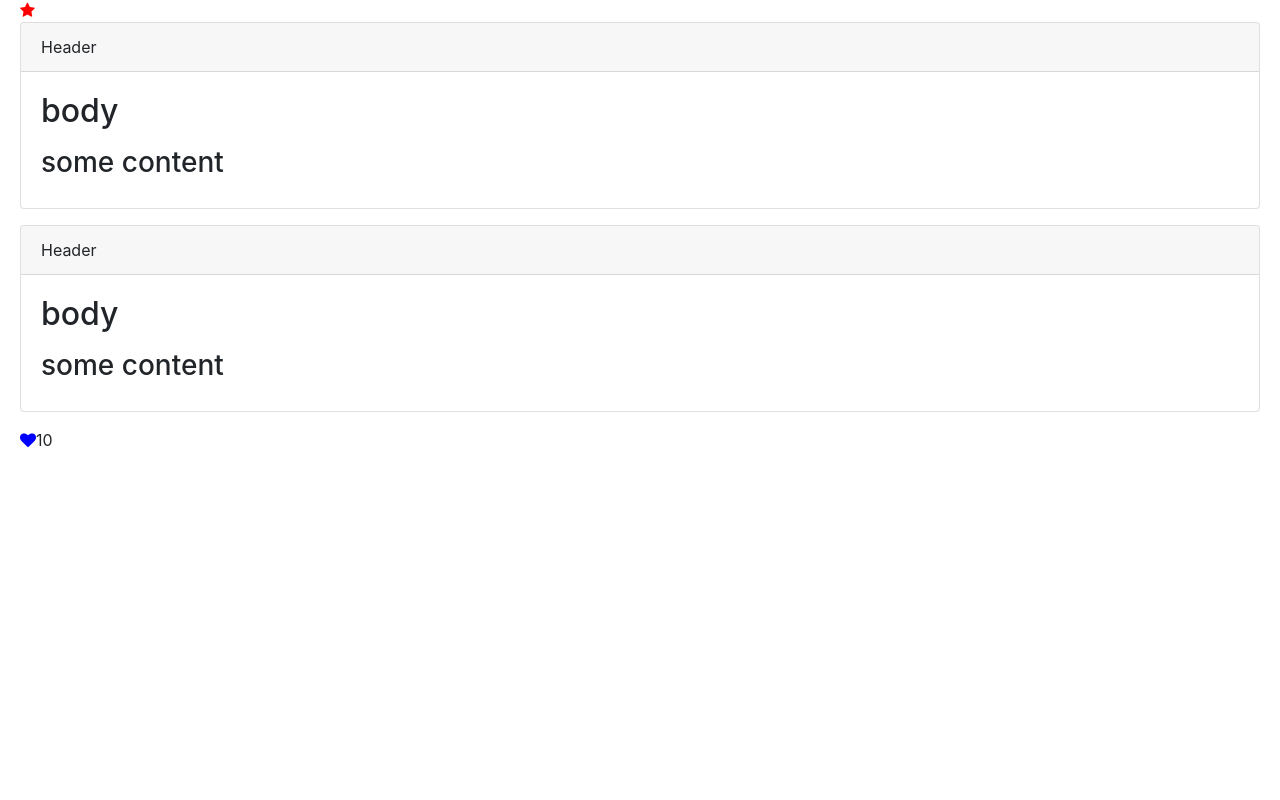
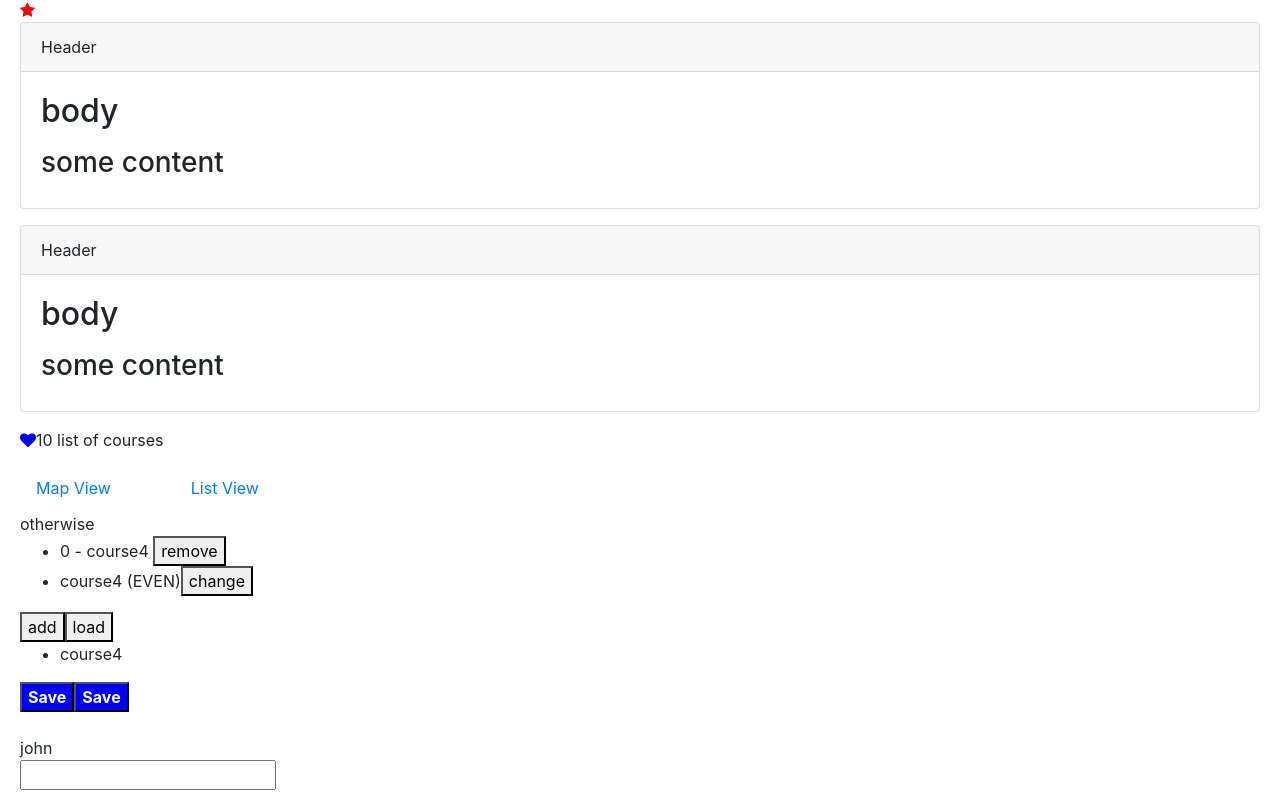
Before and after one commit to saittosun/mosh-hello-angular, an Angular app: page / in a window 1280 px wide. Shown: the part 710-1510 px from the top of the page. Before the commit the page ends 1182 px from the top, so only its background shows below. Built offline with nearby package versions, Linux system fonts and the light colour scheme.

Commit message:
directives is recapped

```diff
--- a/src/app/app.component.html
+++ b/src/app/app.component.html
@@ -26,3 +26,10 @@
 <app-like
   [likesCount]="tweet.likesCount"
   [isActive]="tweet.isLiked"></app-like>
+<app-directives-course></app-directives-course>
+
+<!--custom directives-->
+<br>
+<!--bir tane bind property oldugu icin asagidakini degistirdi-->
+<!-- <input type="text" appInputFormat [format]="'uppercase'"> -->
+<input type="text" [appInputFormat]="'uppercase'">
--- a/src/app/app.component.ts
+++ b/src/app/app.component.ts
@@ -8,6 +8,9 @@ import { FavoriteChangedEventArgs } from './building-reusable-favorite/building-
   styleUrls: ['./app.component.css']
 })
 export class AppComponent {
+  // ngswitchcase
+  viewMode = 'something';
+
   // assignment-4
   tweet = {
     body: 'here is the body of tweet',
--- a/src/app/app.module.ts
+++ b/src/app/app.module.ts
@@ -11,6 +11,8 @@ import { TitleCasePipe } from './title-case.pipe';
 import { BuildingReusableFavoriteComponent } from './building-reusable-favorite/building-reusable-favorite.component';
 import { BootstrapPanelComponent } from './bootstrap-panel/bootstrap-panel.component';
 import { LikeComponent } from './like/like.component';
+import { DirectivesCourseComponent } from './directives-course/directives-course.component';
+import { InputFormatDirective } from './input-format.directive';
 
 @NgModule({
   declarations: [
@@ -22,7 +24,9 @@ import { LikeComponent } from './like/like.component';
     TitleCasePipe,
     BuildingReusableFavoriteComponent,
     BootstrapPanelComponent,
-    LikeComponent
+    LikeComponent,
+    DirectivesCourseComponent,
+    InputFormatDirective
   ],
   imports: [
     BrowserModule,
--- a/src/app/building-reusable-favorite/building-reusable-favorite.component.css
+++ b/src/app/building-reusable-favorite/building-reusable-favorite.component.css
@@ -1,3 +1,7 @@
 .red {
   color: red;
 }
+
+.green {
+  color: green;
+}
--- a/src/app/building-reusable-favorite/building-reusable-favorite.component.html
+++ b/src/app/building-reusable-favorite/building-reusable-favorite.component.html
@@ -1,4 +1,10 @@
 <i
   class="fa fa-star"
-  [class.red]="isSelected"
+  [ngClass]="{
+    'red': isSelected,
+    'green': !isSelected
+  }"
   (click)="onClick()"></i>
+  <!--yukaridaki ngclass directive-->
+  <!-- [class.red]="isSelected"
+  [class.green]="!isSelected" -->
--- /dev/null
+++ b/src/app/directives-course/directives-course.component.html
@@ -0,0 +1,91 @@
+<!--ngif and hidden property-->
+<!-- <div *ngIf="courses.length > 0; else noCourses">
+  list of courses
+</div>
+<ng-template #noCourses>
+  no courses
+</ng-template> -->
+
+<div *ngIf="courses.length > 0; then coursesList else noCourses"></div>
+<ng-template #coursesList>
+  list of courses
+</ng-template>
+<ng-template #noCourses>
+  no courses
+</ng-template>
+
+<!-- <div [hidden]="courses.length === 0">
+  list of courses
+</div>
+<div [hidden]="courses.length > 0">
+  no courses
+</div> -->
+
+<!--ngswitchcase-->
+<div class="mt-3">
+  <ul class="nav nav-pills">
+    <li class="nav-item">
+      <a
+        class="nav-link"
+        [class.active]="viewMode === 'map'"
+        (click)="viewMode = 'map'">Map View</a>
+    </li>
+    <li class="ml-5">
+      <a
+        class="nav-link"
+        [class.active]="viewMode === 'list'"
+        (click)="viewMode = 'list'">List View</a>
+    </li>
+  </ul>
+  <div class="mt-1" [ngSwitch]="viewMode">
+    <div *ngSwitchCase="'map'">Map view content</div>
+    <div *ngSwitchCase="'list'">List view content</div>
+    <div *ngSwitchDefault>otherwise</div>
+  </div>
+</div>
+
+<ul>
+  <li *ngFor="let course of courses; index as i">
+    {{i}} - {{course.name}}
+    <button (click)="onRemove(course)">remove</button>
+  </li>
+  <!--ngforof kismina bakti docs dan ve asagidaki ornegi yapti-->
+  <li *ngFor="let course of courses; even as isEven">
+    {{course.name}} <span *ngIf="isEven">(EVEN)</span>
+    <button (click)="onChange(course)">change</button>
+  </li>
+</ul>
+
+<!--ngfor and change detection-->
+<button (click)=onAdd()>add</button>
+
+<!--ngFor and trackby-->
+<button (click)="loadCourses()">load</button>
+<ul>
+  <li *ngFor="let course of courses; trackBy: trackCourse">
+    {{course.name}}
+  </li>
+</ul>
+
+<!--ngstyle directive-->
+<button
+  [style.backgroundColor]="canSave ? 'blue': 'gray'"
+  [style.color]="canSave ? 'white': 'black'"
+  [style.fontWeight]="canSave ? 'bold': 'normal'">
+  Save
+</button>
+<button
+  [ngStyle]="{
+    'backgroundColor': canSave ? 'blue': 'gray',
+    'color': canSave ? 'white': 'black',
+    'fontWeight': canSave ? 'bold': 'normal'
+  }">
+  Save
+</button>
+
+<!-- safe traversal operator -->
+<br>
+<br>
+<span>{{task.assignee.name}}</span>
+<span *ngIf="task.safe">{{task.safe.traversal}}</span>
+<span>{{task.safe?.traversal}}</span>
--- /dev/null
+++ b/src/app/directives-course/directives-course.component.ts
@@ -0,0 +1,49 @@
+import { Component } from '@angular/core';
+
+@Component({
+  selector: 'app-directives-course',
+  templateUrl: './directives-course.component.html',
+  styleUrls: ['./directives-course.component.css']
+})
+export class DirectivesCourseComponent {
+  courses = [{id: 4, name: 'course4'}];
+
+  onAdd() {
+    this.courses.push({id: 4, name: 'course4'});
+  }
+
+  onRemove(course) {
+    const index = this.courses.indexOf(course);
+    this.courses.splice(index, 1);
+  }
+
+  onChange(course) {
+    course.name = 'updated';
+  }
+
+  loadCourses() {
+    this.courses = [
+      {id: 1, name: 'course1'},
+      {id: 2, name: 'course2'},
+      {id: 3, name: 'course3'}
+    ]
+  }
+
+  trackCourse(index, course) {
+    return course ? course.id : undefined;
+  }
+
+  // ngStyle directive
+  // tslint:disable-next-line:member-ordering
+  canSave = true;
+
+  // safe traversal operator
+  // tslint:disable-next-line:member-ordering
+  task = {
+    title: 'review apps',
+    assignee: {
+      name: 'john'
+    },
+    safe: null
+  };
+}
--- /dev/null
+++ b/src/app/input-format.directive.ts
@@ -0,0 +1,24 @@
+import { Directive, HostListener, ElementRef, Input } from '@angular/core';
+
+@Directive({
+  selector: '[appInputFormat]'
+})
+export class InputFormatDirective {
+  // tslint:disable-next-line:no-input-rename
+  @Input('appInputFormat') format;
+  constructor(private el: ElementRef) { }
+
+  @HostListener('blur') onBlur() {
+    const value: string = this.el.nativeElement.value;
+    if (this.format === 'lowercase') {
+      this.el.nativeElement.value = value.toLowerCase();
+    } else {
+      this.el.nativeElement.value = value.toUpperCase();
+    }
+  }
+
+}
+
+// @HostListener('focus') onFocus() {
+//   console.log('focus');
+// }
```
Also changed, not shown: src/app/directives-course/directives-course.component.css (added).
